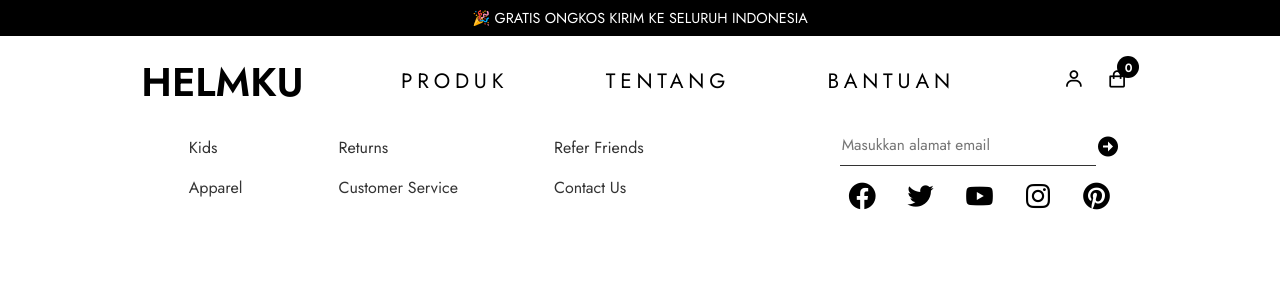
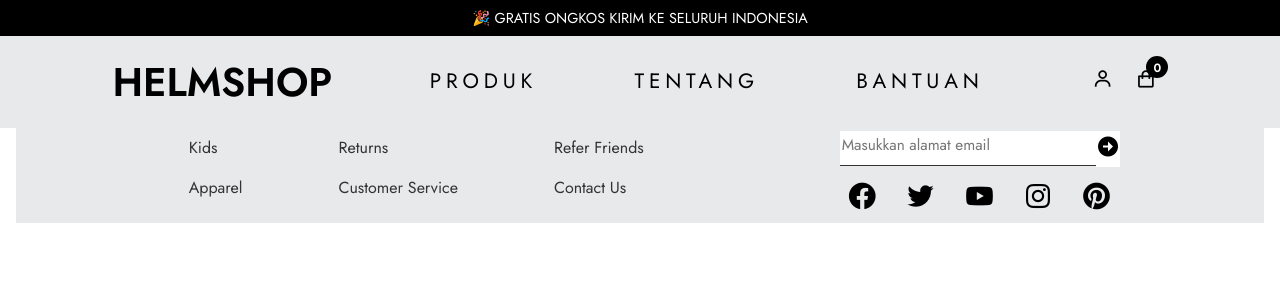
Before and after one commit to Hfdrsyd/HelmShop-FP-PBKK, a CodeIgniter 4 app: template app/Views/templates/main/main-template.php in a window 1280 px wide. Shown: the top 300 px of the page. Run offline with PHP 8.4 and a stand-in for CodeIgniter, Linux system fonts and the light colour scheme; the template is opened without the code that fills it, so the values that code supplies are empty; some libraries are stand-ins or nearby versions.

Commit message:
fix: rebrand

```diff
--- a/app/Config/Database.php
+++ b/app/Config/Database.php
@@ -35,7 +35,7 @@ class Database extends Config
         'hostname' => 'localhost',
         'username' => 'root',
         'password' => '',
-        'database' => 'helmku',
+        'database' => 'helmshop',
         'DBDriver' => 'MySQLi',
         'DBPrefix' => '',
         'pConnect' => false,
--- a/app/Views/produk.php
+++ b/app/Views/produk.php
@@ -7,7 +7,7 @@
 <?= $this->section('content') ?>
 <section class="section-pages">
     <div class="pages-wrapper">
-        <h4 class="mb-4 fw-bold">Produk HELMKU</h4>
+        <h4 class="mb-4 fw-bold">Produk HELMSHOP</h4>
         <div class="row d-flex justify-content-between">
             <div class="col-md-6 col-sm-6 col-lg-4 mb-3">
                 <select class="form-select kategori d-inline" id="kategoriS">
--- a/app/Views/templates/main/components/footer.php
+++ b/app/Views/templates/main/components/footer.php
@@ -1,10 +1,10 @@
-<footer class="d-flex justify-content-center">
+<footer class="d-flex justify-content-center" style="background-color: #e8e9eb;">
     <div class="footer-wrapper d-flex">
         <div class="footer-list">
             <ul class="p-0">
                 <li>More</li>
                 <li><a href="#" class="text-decoration-none">Home</a></li>
-                <li><a href="#" class="text-decoration-none">helm</a></li>
+                <li><a href="#" class="text-decoration-none">Helm</a></li>
                 <li><a href="#" class="text-decoration-none">Kids</a></li>
                 <li><a href="#" class="text-decoration-none">Apparel</a></li>
             </ul>
--- a/app/Views/templates/main/components/navbar.php
+++ b/app/Views/templates/main/components/navbar.php
@@ -1,10 +1,10 @@
-<section class="navbar bg-white d-flex align-items-center">
+<section class="navbar d-flex align-items-center" style="background-color: #e8e9eb;">
 	<div class="burger clickable">
 		<div class="line"></div>
 		<div class="line"></div>
 		<div class="line"></div>
 	</div>
-	<div class="header"><a href="/" class="text-decoration-none">HELMKU</a></div>
+	<div class="header"><a href="/" class="text-decoration-none">HELMSHOP</a></div>
 	<nav class="text-uppercase">
 		<ul class="d-flex justify-content-evenly m-0 p-0 list-unstyled">
 			<li><a href="/produk" class="text-decoration-none position-relative">Produk</a></li>
--- a/app/Views/templates/main/main-template.php
+++ b/app/Views/templates/main/main-template.php
@@ -4,7 +4,7 @@
     <meta charset="UTF-8">
     <meta name="viewport" content="width=device-width, initial-scale=1.0">
     <link rel="icon" href="/assets/img/logo/logo.png" type="image/gif" sizes="16x16">
-    <title><?= $title ?? '' ?> - HelmKu</title>
+    <title><?= $title ?? '' ?> - HelmShop</title>
     <link href="https://cdn.jsdelivr.net/npm/bootstrap@5.1.3/dist/css/bootstrap.min.css" rel="stylesheet" integrity="sha384-1BmE4kWBq78iYhFldvKuhfTAU6auU8tT94WrHftjDbrCEXSU1oBoqyl2QvZ6jIW3" crossorigin="anonymous">
     <link rel="stylesheet" href="/assets/css/app.css">
     <?= $this->renderSection('styles') ?>
--- a/helmku.sql
+++ b/helmshop.sql
@@ -1,3 +1,7 @@
+DROP DATABASE IF EXISTS `helmshop`;
+CREATE DATABASE helmshop;
+use helmshop;
+
 -- phpMyAdmin SQL Dump
 -- version 5.2.0
 -- https://www.phpmyadmin.net/
```
Also changed, not shown: app/Views/tentang.php (+10 -4 lines).
